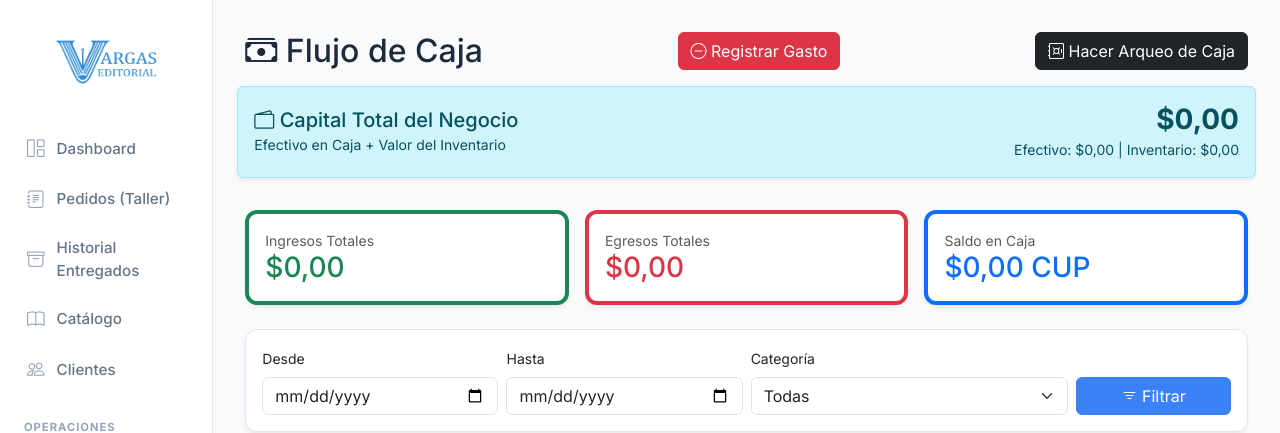
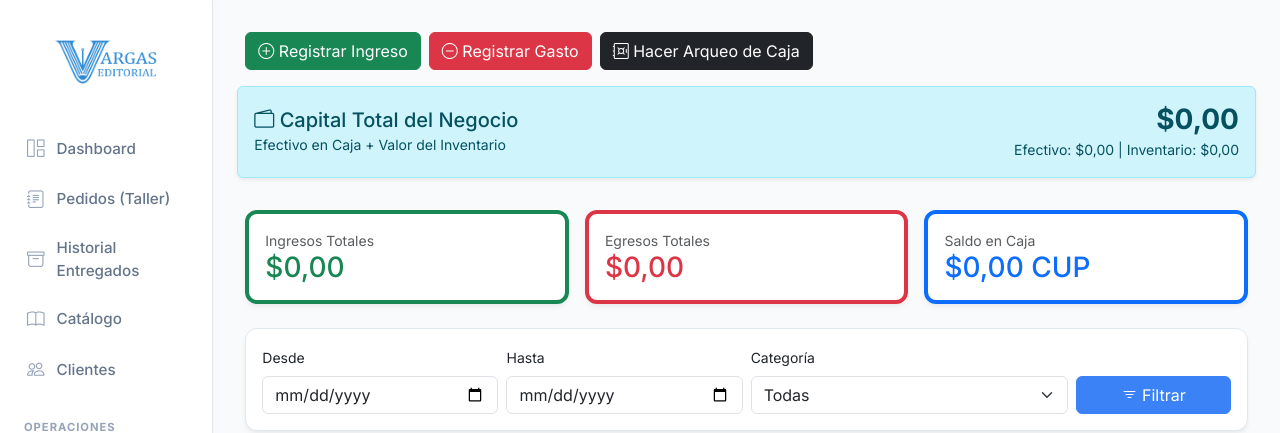
Before and after one commit to yandivd/erp_vargas_editorial, a Django app: page /finanzas/caja/ in a window 1280 px wide. Shown: the top 433 px of the page. Run offline with Django 5.2, Linux system fonts and the light colour scheme; the visitor is signed in with stand-in values (Sample User, id 1); data that the repository does not hold is empty.

Commit message:
listo add ingresos manuales

```diff
--- a/finanzas/models.py
+++ b/finanzas/models.py
@@ -12,6 +12,11 @@ class MovimientoCaja(models.Model):
     CATEGORIA_CHOICES = [
         ('ANTICIPO_CLIENTE', 'Anticipo de cliente'),
         ('SALDO_CLIENTE', 'Saldo de cliente'),
+        ('INGRESO_MANUAL', 'Ingreso manual'),
+        ('PROPINA', 'Propina'),
+        ('MENSAJERIA', 'Mensajería / Envío'),
+        ('VENTA_DIRECTA', 'Venta directa'),
+        ('OTRO_INGRESO', 'Otro ingreso'),
         ('PAGO_PROVEEDOR', 'Pago a proveedor'),
         ('COMPRA_MATERIAL', 'Compra de material'),
         ('GASTO_OPERATIVO', 'Gasto operativo'),
--- a/finanzas/urls.py
+++ b/finanzas/urls.py
@@ -6,6 +6,7 @@ app_name = 'finanzas'
 urlpatterns = [
     path('caja/', views.caja, name='caja'),
     path('gasto/', views.registrar_gasto, name='registrar_gasto'),
+    path('ingreso/', views.registrar_ingreso, name='registrar_ingreso'),
     path('activos/', views.lista_activos, name='activos'),
     path('activos/registrar/', views.registrar_activo, name='registrar_activo'),
     path('activos/depreciar/', views.depreciar_mes, name='depreciar_mes'),
--- a/finanzas/views.py
+++ b/finanzas/views.py
@@ -88,6 +88,33 @@ def registrar_gasto(request):
                 metodo='EFECTIVO'
             )
             messages.success(request, f'Gasto registrado: {concepto} por ${monto}')
+
+    return redirect('finanzas:caja')
+
+def registrar_ingreso(request):
+    """Registra un ingreso manual que no viene de un pedido."""
+    if request.method == 'POST':
+        concepto = request.POST.get('concepto')
+        monto = Decimal(request.POST.get('monto', 0))
+        categoria = request.POST.get('categoria', 'INGRESO_MANUAL')
+        metodo = request.POST.get('metodo', 'EFECTIVO')
+
+        # Validar que la categoría sea una de las permitidas para ingreso manual
+        categorias_validas = ['INGRESO_MANUAL', 'PROPINA', 'MENSAJERIA', 'VENTA_DIRECTA', 'OTRO_INGRESO']
+        if categoria not in categorias_validas:
+            categoria = 'INGRESO_MANUAL'
+
+        if monto > 0 and concepto:
+            MovimientoCaja.objects.create(
+                tipo='INGRESO',
+                categoria=categoria,
+                monto=monto,
+                concepto=concepto,
+                metodo=metodo
+            )
+            messages.success(request, f'Ingreso registrado: {concepto} por ${monto}')
+        else:
+            messages.error(request, 'El concepto y el monto son obligatorios.')
 
     return redirect('finanzas:caja')
 
--- a/templates/finanzas/caja.html
+++ b/templates/finanzas/caja.html
@@ -4,13 +4,17 @@
 
 {% block content %}
 <div class="d-flex justify-content-between align-items-center mb-3">
-    <h2 class="mb-0"><i class="bi bi-cash-stack"></i> Flujo de Caja</h2>
+    <div class="d-flex gap-2">
+        <button type="button" class="btn btn-success" data-bs-toggle="modal" data-bs-target="#modalIngreso">
+            <i class="bi bi-plus-circle"></i> Registrar Ingreso
+        </button>
         <button type="button" class="btn btn-danger" data-bs-toggle="modal" data-bs-target="#modalGasto">
             <i class="bi bi-dash-circle"></i> Registrar Gasto
         </button>
         <a href="{% url 'finanzas:arqueo_caja' %}" class="btn btn-dark">
             <i class="bi bi-safe"></i> Hacer Arqueo de Caja
         </a>
+    </div>
 </div>
 
 <!-- Resumen -->
@@ -96,8 +100,8 @@
                             <span class="badge bg-secondary">Transferencia</span>
                         {% elif mov.categoria == 'GANANCIA_CAMBIARIA' %}
                             <span class="badge bg-success">Ganancia cambiaria</span>
-                        {% elif mov.categoria == 'PERDIDA_CAMBIARIA' %}
-                            <span class="badge bg-danger">Pérdida cambiaria</span>
+                        {% elif mov.categoria in 'INGRESO_MANUAL,PROPINA,MENSAJERIA,VENTA_DIRECTA,OTRO_INGRESO' %}
+                            <span class="badge bg-success-subtle text-success border border-success">Ingreso manual</span>
                         {% elif mov.tipo == 'INGRESO' %}
                             <span class="badge bg-success">Ingreso</span>
                         {% else %}
@@ -164,4 +168,46 @@
         </form>
     </div>
 </div>
+
+<!-- Modal Ingreso -->
+<div class="modal fade" id="modalIngreso" tabindex="-1">
+    <div class="modal-dialog">
+        <form method="post" action="{% url 'finanzas:registrar_ingreso' %}">
+            {% csrf_token %}
+            <div class="modal-content">
+                <div class="modal-header bg-success text-white">
+                    <h5 class="modal-title"><i class="bi bi-plus-circle"></i> Registrar Ingreso</h5>
+                    <button type="button" class="btn-close btn-close-white" data-bs-dismiss="modal"></button>
+                </div>
+                <div class="modal-body">
+                    <p class="text-muted small">
+                        Registra ingresos que no vienen de un pedido: propinas, mensajería, venta directa, etc.
+                    </p>
+                    <div class="mb-3">
+                        <label class="form-label">Concepto *</label>
+                        <input type="text" name="concepto" class="form-control" placeholder="Ej: Propina de cliente" required>
+                    </div>
+                    <div class="mb-3">
+                        <label class="form-label">Monto ($) *</label>
+                        <input type="number" name="monto" class="form-control" step="0.01" min="0.01" required>
+                    </div>
+                    <div class="mb-3">
+                        <label class="form-label">Categoría</label>
+                        <select name="categoria" class="form-select">
+                            <option value="INGRESO_MANUAL">Ingreso manual</option>
+                            <option value="PROPINA">Propina</option>
+                            <option value="MENSAJERIA">Mensajería / Envío</option>
+                            <option value="VENTA_DIRECTA">Venta directa</option>
+                            <option value="OTRO_INGRESO">Otro ingreso</option>
+                        </select>
+                    </div>
+                </div>
+                <div class="modal-footer">
+                    <button type="button" class="btn btn-outline-secondary" data-bs-dismiss="modal">Cancelar</button>
+                    <button type="submit" class="btn btn-success">Guardar Ingreso</button>
+                </div>
+            </div>
+        </form>
+    </div>
+</div>
 {% endblock %}
```
Also changed, not shown: finanzas/migrations/0011_alter_movimientocaja_categoria.py (added). Lines whose indentation alone changed are shown as unchanged.
